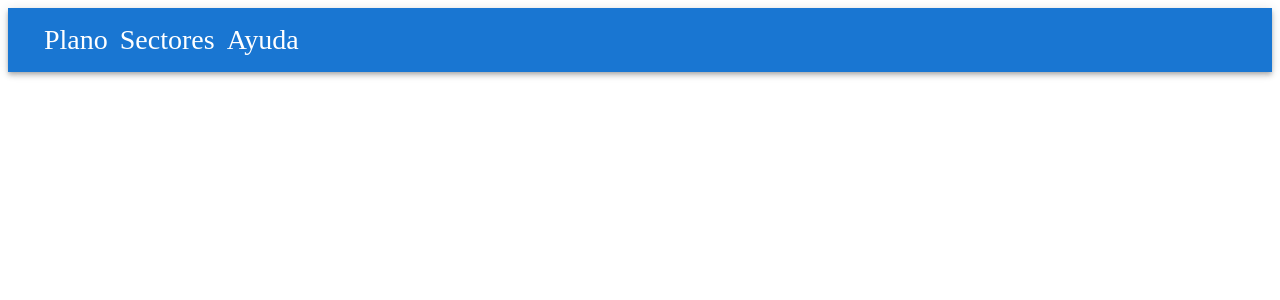
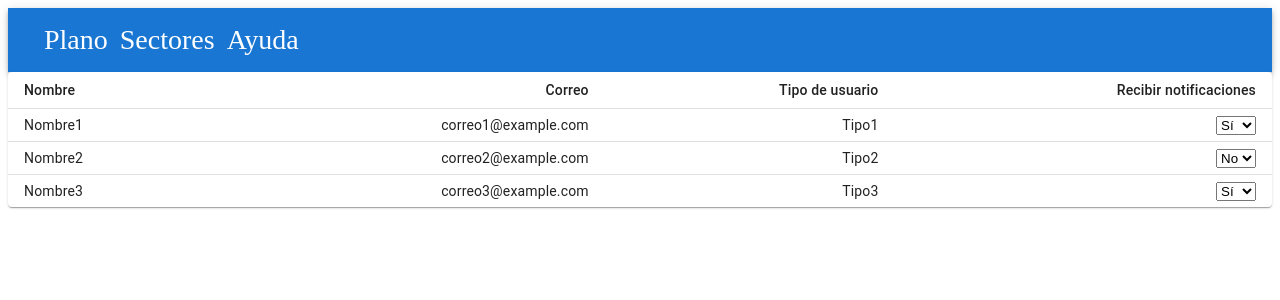
Before and after one commit to andresdelgadoc98/wells, a React (Create React App) app: page /view in a window 1280 px wide. Shown: the top 300 px of the page. Built offline with nearby package versions, Linux system fonts and the light colour scheme.

Commit message:
Creacion de componente llamado view, importado a app.js

```diff
--- a/src/App.js
+++ b/src/App.js
@@ -2,6 +2,7 @@ import React from 'react'
 import { Routes, Route, BrowserRouter } from 'react-router-dom';
 import Nav from '../src/components/elements/navBar';
 import Users from './components/views/users';
+import View from './components/views/view'
 
 
 function App() {
@@ -13,6 +14,7 @@ function App() {
       <Routes>
         <Route path="/" element={<div>hola mundo</div>} />
         <Route path="/users" element={<Users/>} />
+        <Route path="/view" element= {<View/>}/>
 
       </Routes>
     </BrowserRouter>
--- /dev/null
+++ b/src/components/views/view.js
@@ -0,0 +1,108 @@
+import * as React from 'react';
+import Table from '@mui/material/Table';
+import TableBody from '@mui/material/TableBody';
+import TableCell from '@mui/material/TableCell';
+import TableContainer from '@mui/material/TableContainer';
+import TableHead from '@mui/material/TableHead';
+import TableRow from '@mui/material/TableRow';
+import Paper from '@mui/material/Paper';
+
+function createData(name, calories, fat, carbs, protein) {
+  return { name, calories, fat, carbs, protein };
+}
+
+const rows = [
+  createData('Frozen yoghurt', 159, 6.0, 24, 4.0),
+  createData('Ice cream sandwich', 237, 9.0, 37, 4.3),
+  createData('Eclair', 262, 16.0, 24, 6.0),
+  createData('Cupcake', 305, 3.7, 67, 4.3),
+  createData('Gingerbread', 356, 16.0, 49, 3.9),
+];
+const jsonData = [
+  {
+    "id": "1",
+    "nombre": "Nombre1",
+    "correo": "correo1@example.com",
+    "tipo_usuario": "Tipo1",
+    "recibir_notificaciones": "si"
+  },
+  {
+    "id": "2",
+    "nombre": "Nombre2",
+    "correo": "correo2@example.com",
+    "tipo_usuario": "Tipo2",
+    "recibir_notificaciones": "no"
+  },
+  {
+    "id": "3",
+    "nombre": "Nombre3",
+    "correo": "correo3@example.com",
+    "tipo_usuario": "Tipo3",
+    "recibir_notificaciones": "si"
+  }
+]
+
+export default function DenseTable() {
+  return (
+    <TableContainer component={Paper}>
+      <Table sx={{ minWidth: 650 }} size="small" aria-label="a dense table">
+        <TableHead>
+          <TableRow>
+            <TableCell>Nombre</TableCell>
+            <TableCell align="right">Correo</TableCell>
+            <TableCell align="right">Tipo de usuario</TableCell>
+            <TableCell align="right">Recibir notificaciones</TableCell>
+          </TableRow>
+        </TableHead>
+        <TableBody>
+          {jsonData.map((row,) => (
+            <TableRow
+              key={row.id}
+              sx={{ '&:last-child td, &:last-child th': { border: 0 } }}
+            >
+              <TableCell component="th" scope="row">{row.nombre}</TableCell>
+              <TableCell align="right">{row.correo}</TableCell>
+              <TableCell align="right">{row.tipo_usuario}</TableCell>
+              <TableCell align="right">
+                <select
+                  value={row.recibir_notificaciones}
+                  onChange={(e) => handleRecibirNotificacionesChange(row.id, e.target.value)}
+                >
+                  <option value="si">Sí</option>
+                  <option value="no">No</option>
+                </select>
+              </TableCell>
+            </TableRow>
+          ))}
+        </TableBody>
+      </Table>
+    </TableContainer>
+  );
+}
+
+function handleRecibirNotificacionesChange(id, value){
+  console.log(id, value)
+}
+
+
+//            propuesta de estructura de JSON
+// [
+//   {
+//     "nombre": "Nombre1",
+//     "correo": "correo1@example.com",
+//     "tipo_usuario": "Tipo1",
+//     "recibir_notificaciones": "si"
+//   },
+//   {
+//     "nombre": "Nombre2",
+//     "correo": "correo2@example.com",
+//     "tipo_usuario": "Tipo2",
+//     "recibir_notificaciones": "no"
+//   },
+//   {
+//     "nombre": "Nombre3",
+//     "correo": "correo3@example.com",
+//     "tipo_usuario": "Tipo3",
+//     "recibir_notificaciones": "si"
+//   }
+// ]
```
